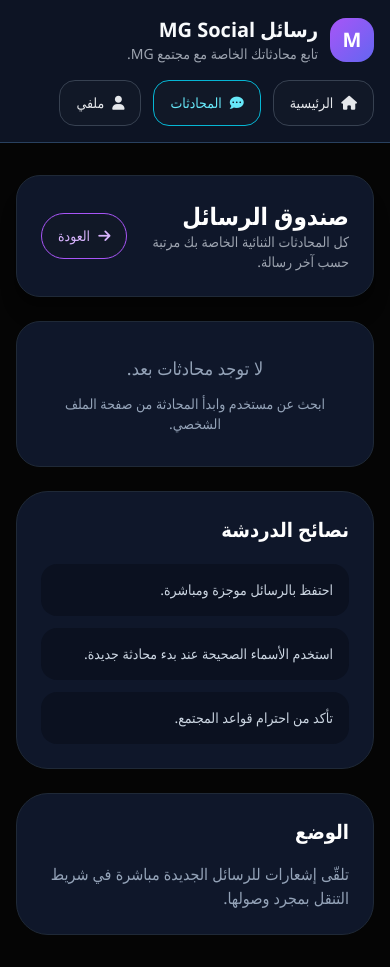
After one commit to hamudy250-oss/-mg_social_network, a Django app: page /conversations/ in a window 390 px wide. The commit adds this page. Run offline with Django 5.2, Linux system fonts and the light colour scheme; a user stored in the database is signed in; data that the repository does not hold is empty; some libraries are stand-ins or nearby versions.

Commit message:
Major Update: Integrated Private Messaging and PWA Mobile Experience

```diff
--- /dev/null
+++ b/base/templates/base/conversations.html
@@ -0,0 +1,103 @@
+<!DOCTYPE html>
+<html lang="ar" dir="rtl">
+<head>
+    <meta charset="UTF-8">
+    <meta name="viewport" content="width=device-width, initial-scale=1.0">
+    <title>الرسائل | MG Social</title>
+    <script src="https://cdn.tailwindcss.com"></script>
+    <link rel="stylesheet" href="https://cdnjs.cloudflare.com/ajax/libs/font-awesome/6.0.0/css/all.min.css">
+    <style>
+        body { background: #050505; color: #f8fafc; font-family: 'Segoe UI', Tahoma, Geneva, Verdana, sans-serif; }
+        .glass-nav { background: rgba(15, 23, 42, 0.88); backdrop-filter: blur(16px); border-bottom: 1px solid #29415f; }
+        .card { background: #0f172a; border: 1px solid #1f2937; }
+    </style>
+</head>
+<body class="min-h-screen bg-[#050505]">
+    <nav class="glass-nav sticky top-0 z-50">
+        <div class="container mx-auto px-4 py-4 flex flex-col gap-4 md:flex-row md:items-center md:justify-between">
+            <div class="flex items-center gap-3">
+                <div class="w-11 h-11 rounded-2xl bg-gradient-to-br from-purple-500 to-indigo-500 flex items-center justify-center text-xl font-bold text-white">M</div>
+                <div>
+                    <h1 class="text-xl font-bold">رسائل MG Social</h1>
+                    <p class="text-sm text-gray-400">تابع محادثاتك الخاصة مع مجتمع MG.</p>
+                </div>
+            </div>
+            <div class="flex flex-wrap items-center gap-3">
+                <a href="{% url 'home' %}" class="inline-flex items-center gap-2 rounded-2xl border border-gray-700 bg-[#111827] px-4 py-3 text-sm text-gray-200 hover:border-purple-500">
+                    <i class="fas fa-home"></i> الرئيسية
+                </a>
+                <a href="{% url 'conversations' %}" class="inline-flex items-center gap-2 rounded-2xl border border-cyan-500 bg-[#111827] px-4 py-3 text-sm text-cyan-300 hover:bg-[#0f172a]">
+                    <i class="fas fa-comment-dots"></i> المحادثات
+                    {% if unread_messages_count %}<span class="inline-flex h-3 w-3 rounded-full bg-red-500 animate-pulse"></span>{% endif %}
+                </a>
+                <a href="{% url 'profile_detail' request.user.username %}" class="inline-flex items-center gap-2 rounded-2xl border border-gray-700 bg-[#111827] px-4 py-3 text-sm text-gray-200 hover:border-purple-500">
+                    <i class="fas fa-user"></i> ملفي
+                </a>
+            </div>
+        </div>
+    </nav>
+
+    <main class="container mx-auto px-4 py-8">
+        <div class="grid gap-6 lg:grid-cols-3">
+            <section class="lg:col-span-2 space-y-6">
+                <div class="card rounded-3xl p-6 shadow-xl">
+                    <div class="flex items-center justify-between gap-4">
+                        <div>
+                            <h2 class="text-2xl font-bold text-white">صندوق الرسائل</h2>
+                            <p class="text-sm text-gray-400">كل المحادثات الثنائية الخاصة بك مرتبة حسب آخر رسالة.</p>
+                        </div>
+                        <a href="{% url 'home' %}" class="inline-flex items-center gap-2 rounded-full border border-purple-500 bg-[#111827] px-4 py-3 text-sm text-purple-300 hover:bg-[#17203a]"><i class="fas fa-arrow-right"></i> العودة</a>
+                    </div>
+                </div>
+
+                {% if threads %}
+                <div class="space-y-4">
+                    {% for thread in threads %}
+                    <a href="{% url 'conversation_detail' thread.thread.pk %}" class="card group block rounded-[30px] p-6 transition hover:border-cyan-500 hover:bg-[#111827]">
+                        <div class="flex items-center justify-between gap-4">
+                            <div>
+                                <h3 class="text-lg font-semibold text-white">{{ thread.partner.username }}</h3>
+                                <p class="mt-2 text-sm text-slate-400">
+                                    {% if thread.last_message %}
+                                        {{ thread.last_message.content|truncatechars:60 }}
+                                    {% else %}
+                                        لا توجد رسائل بعد.
+                                    {% endif %}
+                                </p>
+                            </div>
+                            <div class="text-right">
+                                {% if thread.unread_count %}
+                                <span class="inline-flex items-center rounded-full bg-red-500 px-3 py-1 text-xs font-semibold text-white">{{ thread.unread_count }} غير مقروءة</span>
+                                {% endif %}
+                                <p class="mt-2 text-xs text-slate-500">{{ thread.last_message.created_at|timesince }} منذ</p>
+                            </div>
+                        </div>
+                    </a>
+                    {% endfor %}
+                </div>
+                {% else %}
+                <div class="card rounded-3xl p-8 text-center text-slate-400">
+                    <p class="text-lg">لا توجد محادثات بعد.</p>
+                    <p class="mt-3 text-sm">ابحث عن مستخدم وابدأ المحادثة من صفحة الملف الشخصي.</p>
+                </div>
+                {% endif %}
+            </section>
+
+            <aside class="space-y-6">
+                <div class="card rounded-[32px] p-6">
+                    <h3 class="text-xl font-semibold text-white">نصائح الدردشة</h3>
+                    <ul class="mt-5 space-y-3 text-sm text-slate-300">
+                        <li class="rounded-2xl bg-[#0b1120] p-4">احتفظ بالرسائل موجزة ومباشرة.</li>
+                        <li class="rounded-2xl bg-[#0b1120] p-4">استخدم الأسماء الصحيحة عند بدء محادثة جديدة.</li>
+                        <li class="rounded-2xl bg-[#0b1120] p-4">تأكد من احترام قواعد المجتمع.</li>
+                    </ul>
+                </div>
+                <div class="card rounded-[32px] p-6">
+                    <h3 class="text-xl font-semibold text-white">الوضع</h3>
+                    <p class="mt-4 text-slate-400">تلقّى إشعارات للرسائل الجديدة مباشرة في شريط التنقل بمجرد وصولها.</p>
+                </div>
+            </aside>
+        </div>
+    </main>
+</body>
+</html>
--- a/base/templates/base/home.html
+++ b/base/templates/base/home.html
@@ -38,6 +38,12 @@
                         <i class="fas fa-tachometer-alt text-lg text-teal-400"></i> لوحة الإدارة
                     </a>
                     {% endif %}
+                    <a href="{% url 'conversations' %}" class="inline-flex items-center gap-2 rounded-2xl border border-gray-700 bg-[#111827] px-4 py-3 text-sm text-gray-200 hover:border-cyan-500">
+                        <i class="fas fa-comment-dots text-lg text-cyan-400"></i> الرسائل
+                        {% if unread_messages_count %}
+                        <span class="inline-flex h-3 w-3 rounded-full bg-red-500 animate-pulse"></span>
+                        {% endif %}
+                    </a>
                     <a href="{% url 'profile_detail' request.user.username %}" class="inline-flex items-center gap-2 rounded-2xl border border-gray-700 bg-[#111827] px-4 py-3 text-sm text-gray-200 hover:border-purple-500">
                         <i class="fas fa-user-circle text-lg text-purple-400"></i>
                         {{ request.user.username }}
--- a/base/views.py
+++ b/base/views.py
@@ -17,11 +17,16 @@ User = get_user_model()
 
 
 def get_notifications_context(request):
-    unread_count = 0
+    unread_notifications = 0
+    unread_messages = 0
     if request.user.is_authenticated:
-        unread_count = request.user.notifications.filter(read=False).count()
+        unread_notifications = request.user.notifications.filter(read=False).count()
+        unread_messages = DirectMessage.objects.filter(
+            thread__participants=request.user
+        ).exclude(sender=request.user).filter(read=False).count()
     return {
-        'unread_notifications_count': unread_count,
+        'unread_notifications_count': unread_notifications,
+        'unread_messages_count': unread_messages,
     }
 
 
@@ -324,8 +329,20 @@ def conversations(request):
         return redirect('login')
 
     threads = request.user.dm_threads.prefetch_related('participants', 'messages__sender').order_by('-created_at')
+    thread_list = []
+    for thread in threads:
+        partner = thread.get_other_user(request.user)
+        last_message = thread.messages.order_by('-created_at').select_related('sender').first()
+        unread_count = thread.messages.exclude(sender=request.user).filter(read=False).count()
+        thread_list.append({
+            'thread': thread,
+            'partner': partner,
+            'last_message': last_message,
+            'unread_count': unread_count,
+        })
+
     context = {
-        'threads': threads,
+        'threads': thread_list,
     }
     context.update(get_notifications_context(request))
     return render(request, 'base/conversations.html', context)
@@ -348,6 +365,7 @@ def conversation_detail(request, thread_id):
             )
         return redirect('conversation_detail', thread_id=thread.pk)
 
+    thread.messages.exclude(sender=request.user).filter(read=False).update(read=True)
     messages = thread.messages.select_related('sender').all()
     context = {
         'thread': thread,
```
Also changed, not shown: base/models.py (+12 -0 lines), base/templates/base/conversation_detail.html (added, +97 -0 lines), base/templates/base/profile_detail.html (+6 -1 lines).
